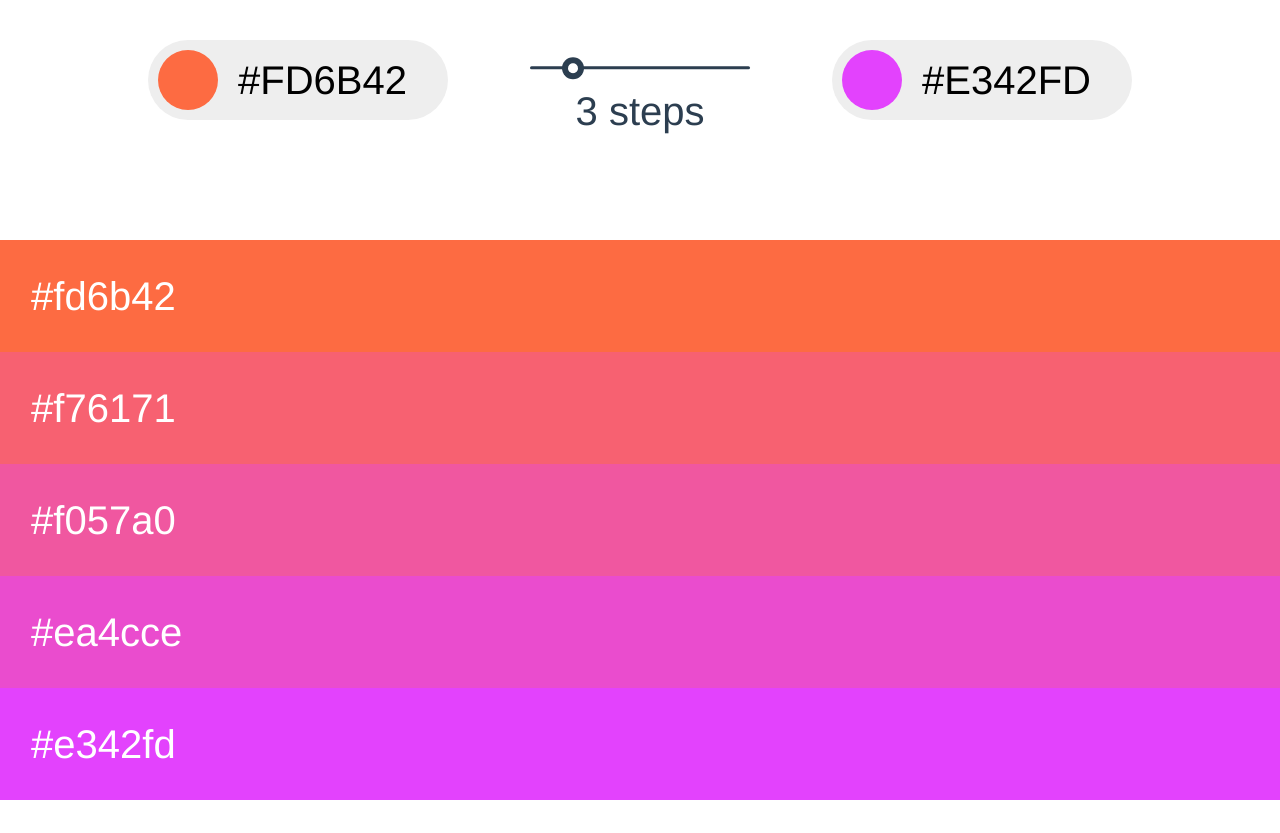
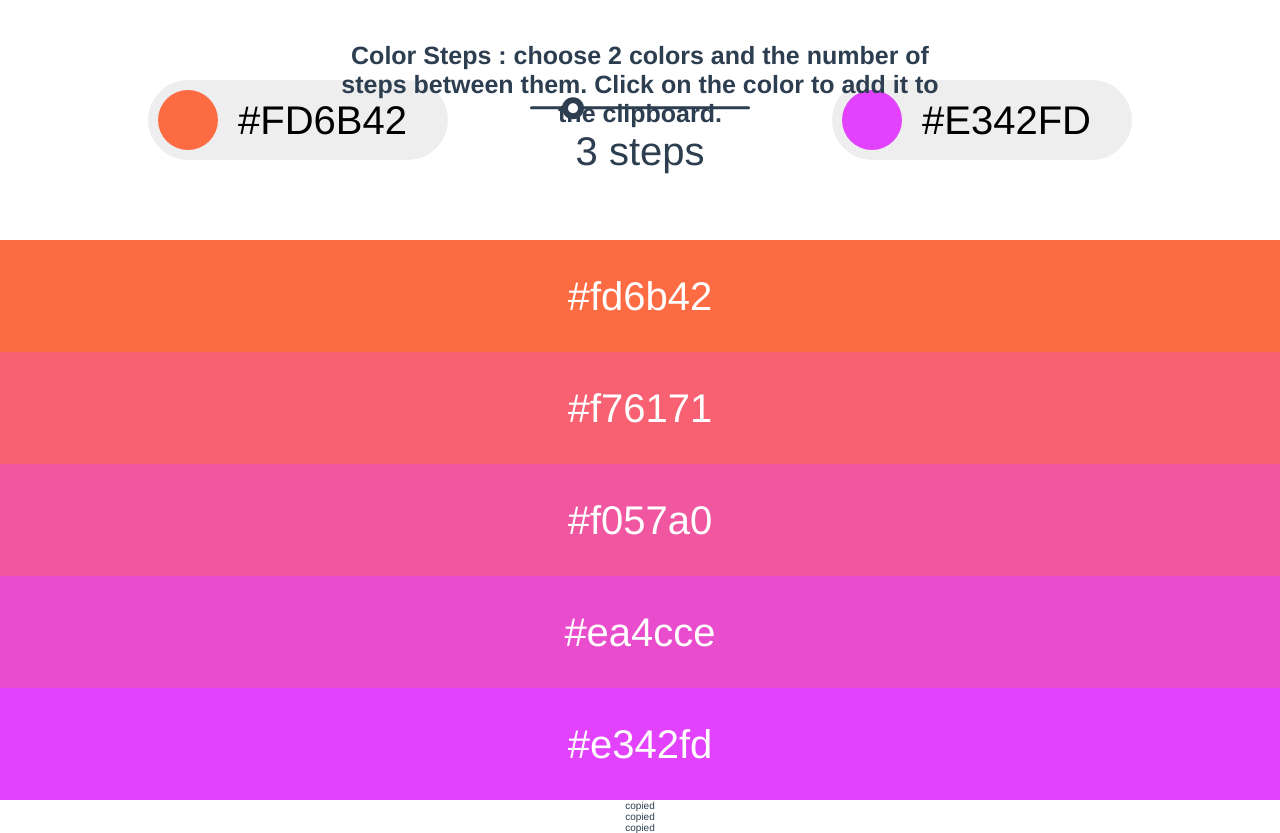
Before and after one commit to alexandre-soares/color-steps-vuejs, a Vue app: page / in a window 1280 px wide. Before the commit the page ends 800 px from the top, so only its background shows below. Built offline with nearby package versions, Linux system fonts and the light colour scheme.

Commit message:
adding copy to clipboard function

```diff
--- a/src/components/ColorsSteps.vue
+++ b/src/components/ColorsSteps.vue
@@ -1,6 +1,10 @@
 <template>
     <div class="app">
         <div class="tools">
+            <h1>
+                Color Steps : choose 2 colors and the number of steps between
+                them. Click on the color to add it to the clipboard.
+            </h1>
             <div class="tools__first-color">
                 <input type="color" v-model="color1" />
                 <input type="text" v-model="color1" />
@@ -28,8 +32,21 @@
                 v-for="(color, index) in colors"
                 :style="setStyles(color)"
                 :key="index"
+                :id="colorName(color).substring(1)"
+                @click="copyColor(colorName(color))"
             >
-                &nbsp;{{ colorName(color) }}
+                <input
+                    type="hidden"
+                    id="testing-code"
+                    :value="colorName(color).substring(1)"
+                />
+                {{ colorName(color) }}
+            </div>
+        </div>
+
+        <div class="logs">
+            <div class="log" v-for="(log, index) in logs" :key="index">
+                {{ log }}
             </div>
         </div>
     </div>
@@ -46,6 +63,7 @@ export default {
             delta: 10,
             color1: '#FD6B42',
             color2: '#E342FD',
+            logs: ['copied', 'copied', 'copied'],
         }
     },
     mixins: [functions],
@@ -71,6 +89,24 @@ export default {
         colorName(color) {
             return this.rgbArrayToHex(color)
         },
+        copyColor() {
+            let testingCodeToCopy = document.querySelector('#testing-code')
+            testingCodeToCopy.setAttribute('type', 'text') // 不是 hidden 才能複製
+            console.log(testingCodeToCopy)
+            testingCodeToCopy.select()
+
+            try {
+                var successful = document.execCommand('copy')
+                var msg = successful ? 'successful' : 'unsuccessful'
+                alert('Testing code was copied ' + msg)
+            } catch (err) {
+                alert('Oops, unable to copy')
+            }
+
+            /* unselect the range */
+            testingCodeToCopy.setAttribute('type', 'hidden')
+            window.getSelection().removeAllRanges()
+        },
     },
 }
 </script>
@@ -87,6 +123,7 @@ $bg: #2c3e50;
     flex-direction: column;
     justify-content: space-between;
     align-items: center;
+    position: relative;
 }
 
 .tools {
@@ -96,9 +133,20 @@ $bg: #2c3e50;
     display: flex;
     justify-content: space-around;
     align-items: center;
+    flex: 0 0 30%;
 
     @media only screen and (max-width: 900px) {
         flex-direction: column;
+        padding: 0;
+    }
+
+    & h1 {
+        font-size: 2.5rem;
+        position: absolute;
+        text-align: center;
+        top: 3%;
+        left: 50%;
+        transform: translateX(-50%);
     }
 
     &__first-color,
@@ -246,12 +294,13 @@ input {
         flex: 1;
         display: flex;
         align-items: center;
-        padding: 0 2rem;
+        justify-content: center;
         text-align: center;
         font-size: 4rem;
         margin: 0 auto;
         width: 100vw;
         transition: 300ms linear;
+        cursor: pointer;
     }
 }
 </style>
```
